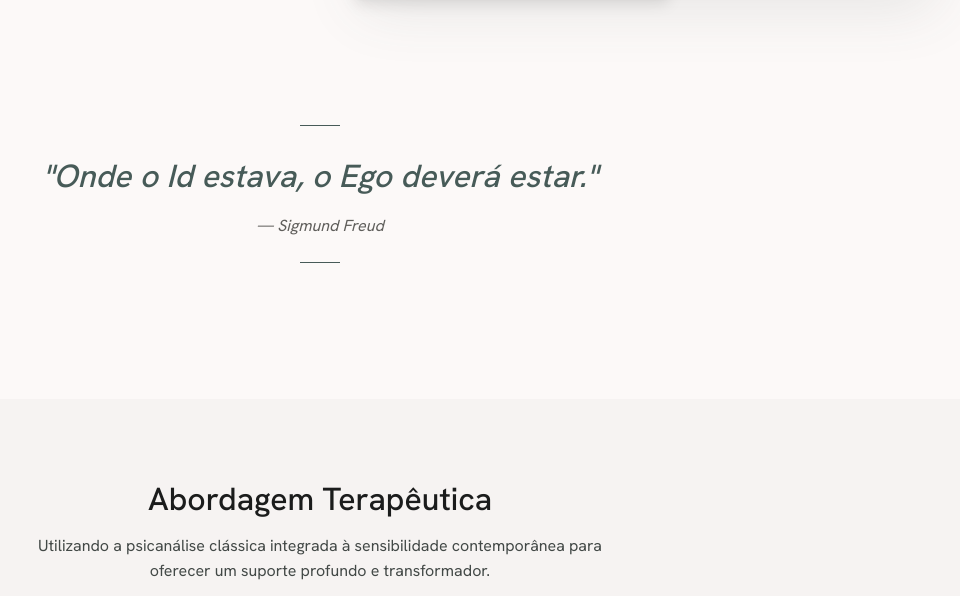
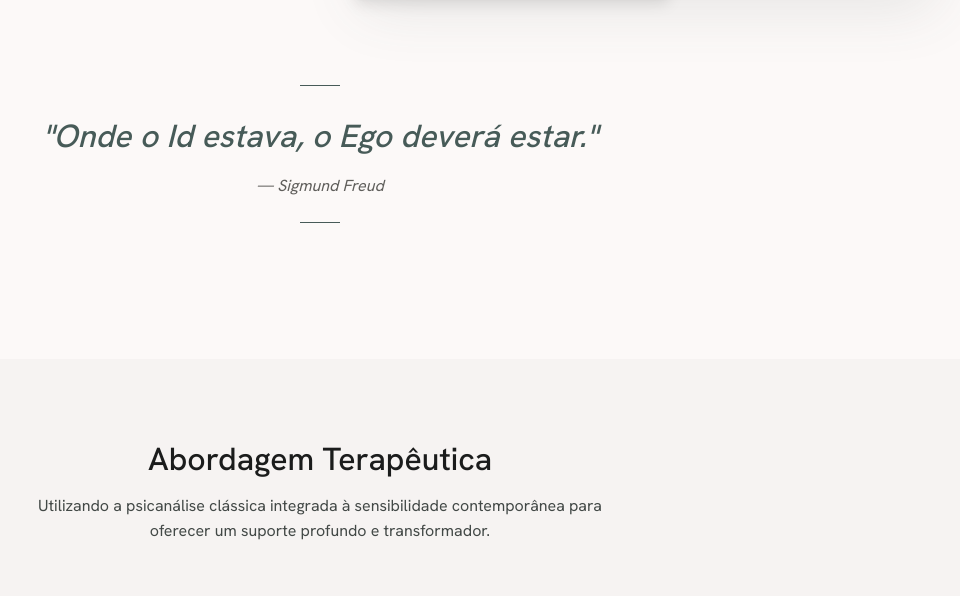
Before and after one commit to escobarpsiba/alana-site, a website: page index.html in a window 1280 px wide. Shown: the part 811-1407 px from the top of the page, without its empty margins (320-1280 px from the left). Drawn offline with nearby package versions, Linux system fonts and the light colour scheme.

Commit message:
fix: reduz padding superior do bloco de citacao em 50%

```diff
--- a/index.html
+++ b/index.html
@@ -208,7 +208,7 @@
   </section>
 
   <!-- Quote Block -->
-  <section class="max-w-720 mx-auto px-gutter py-xl text-center">
+  <section class="max-w-720 mx-auto px-gutter pt-[40px] pb-xl text-center">
     <div class="quote-block">
       <p class="font-display-lg italic text-headline-md text-primary leading-relaxed">
         "Onde o Id estava, o Ego deverá estar."
```
Also changed, not shown: public/index.html (+1 -1 lines), public/assets/css/style.css.
